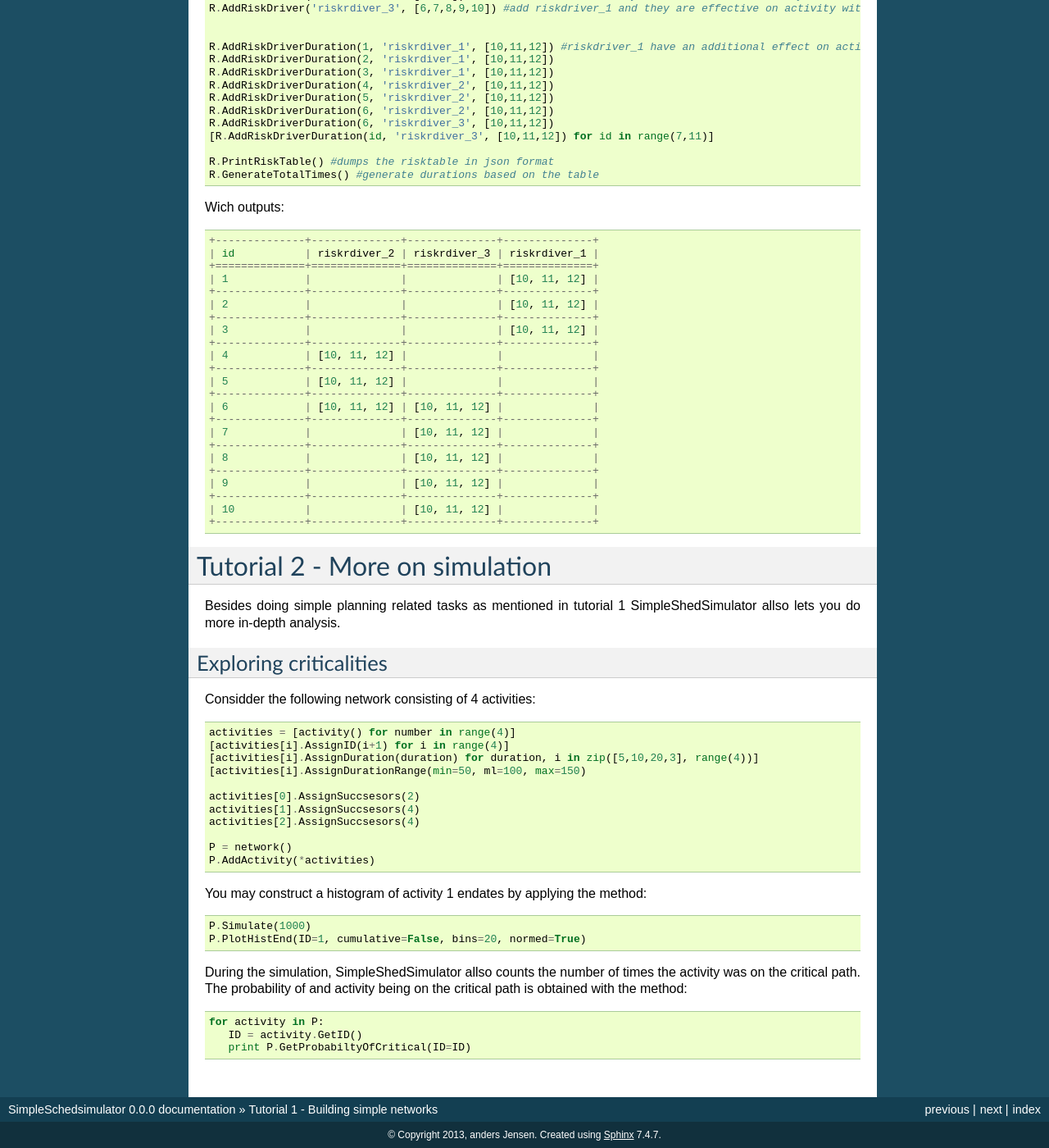
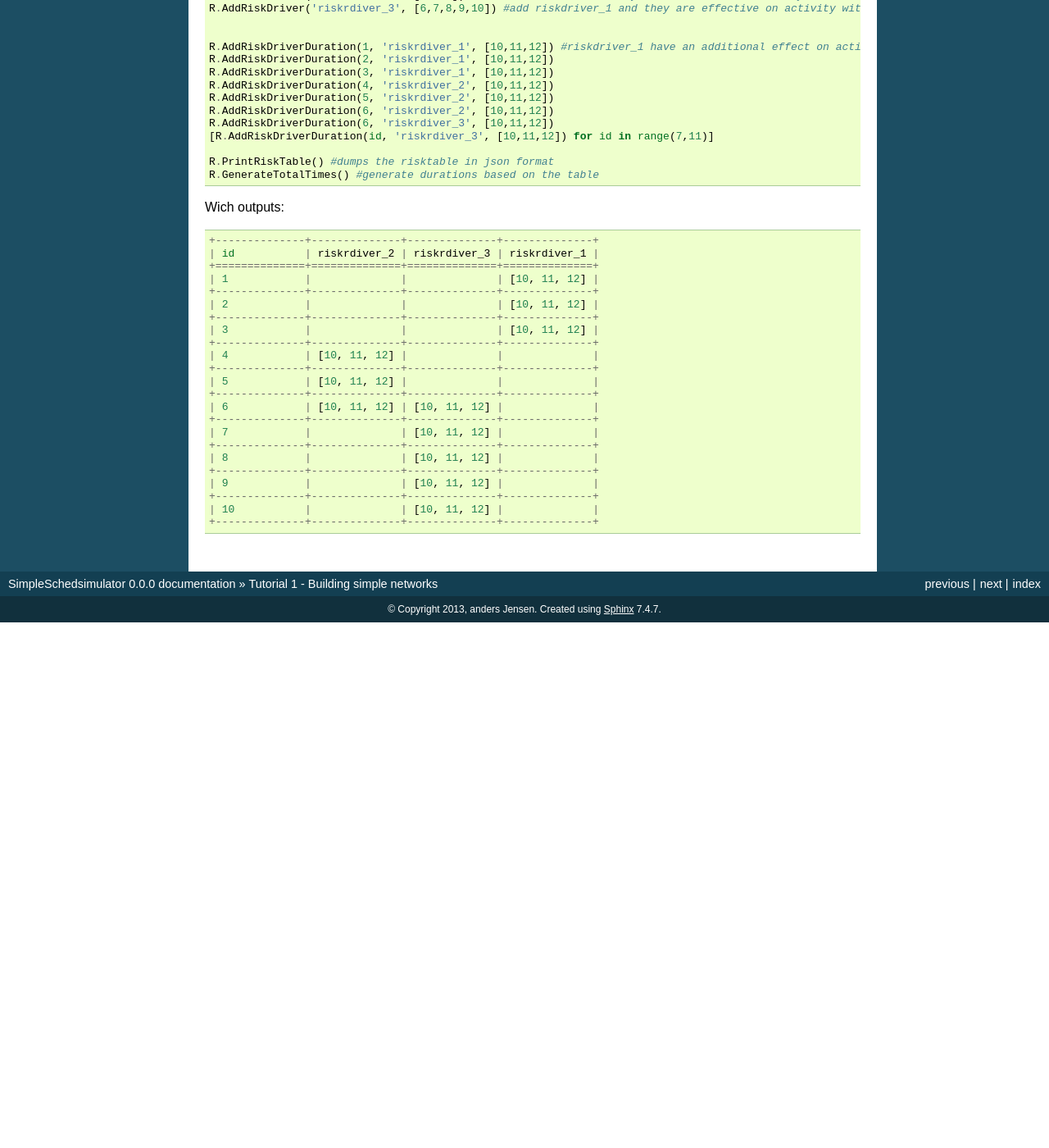
Before and after one commit to alvynmcq/SimpleShedSimulator, a Sphinx documentation site: the page built from docs/Tutorial.rst, in a window 1280 px wide and 1400 px high, scrolled down 2235 px. Shown: the whole window at 82% size. Built offline with Sphinx 7.4.7, drawn with Linux system fonts in a browser that asks for light colours; after the commit the page ends 2994 px from its top, so only the background shows below that; some of the changed text lies outside the part shown.

Commit message:
Update Tutorial.rst

```diff
--- a/docs/Tutorial.rst
+++ b/docs/Tutorial.rst
@@ -175,35 +175,3 @@ Wich outputs::
 	+--------------+--------------+--------------+--------------+
 	| 10           |              | [10, 11, 12] |              |
 	+--------------+--------------+--------------+--------------+
-
-Tutorial 2 - More on simulation
-===============================
-Besides doing simple planning related tasks as mentioned in tutorial 1 SimpleShedSimulator allso lets you do more in-depth analysis.
-
-Exploring criticalities
------------------------
-Considder the following network consisting of 4 activities::
-
-  activities = [activity() for number in range(4)]
-  [activities[i].AssignID(i+1) for i in range(4)]
-  [activities[i].AssignDuration(duration) for duration, i in zip([5,10,20,3], range(4))]
-  [activities[i].AssignDurationRange(min=50, ml=100, max=150)
-
-  activities[0].AssignSuccsesors(2)
-  activities[1].AssignSuccsesors(4)
-  activities[2].AssignSuccsesors(4)
-
-  P = network()
-  P.AddActivity(*activities)
-
-
-You may construct a histogram of activity 1 endates by applying the method::
-
-  P.Simulate(1000)
-  P.PlotHistEnd(ID=1, cumulative=False, bins=20, normed=True)
-
-During the simulation, SimpleShedSimulator allso counts the number of times the activity was on the critical path. The probability of and activity being on the critical path is obtained with the method::
-
-   for activity in P:
-      ID = activity.GetID()
-      print P.GetProbabiltyOfCritical(ID=ID)
```
